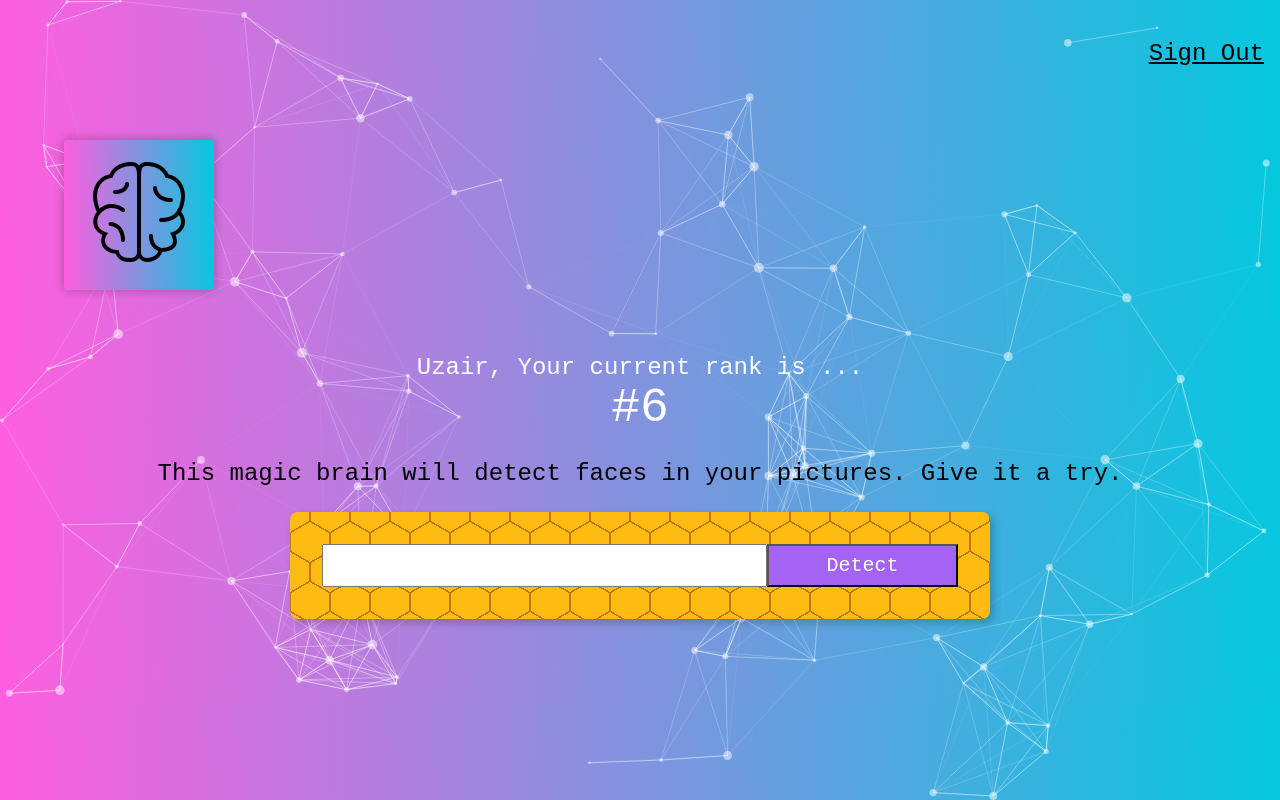
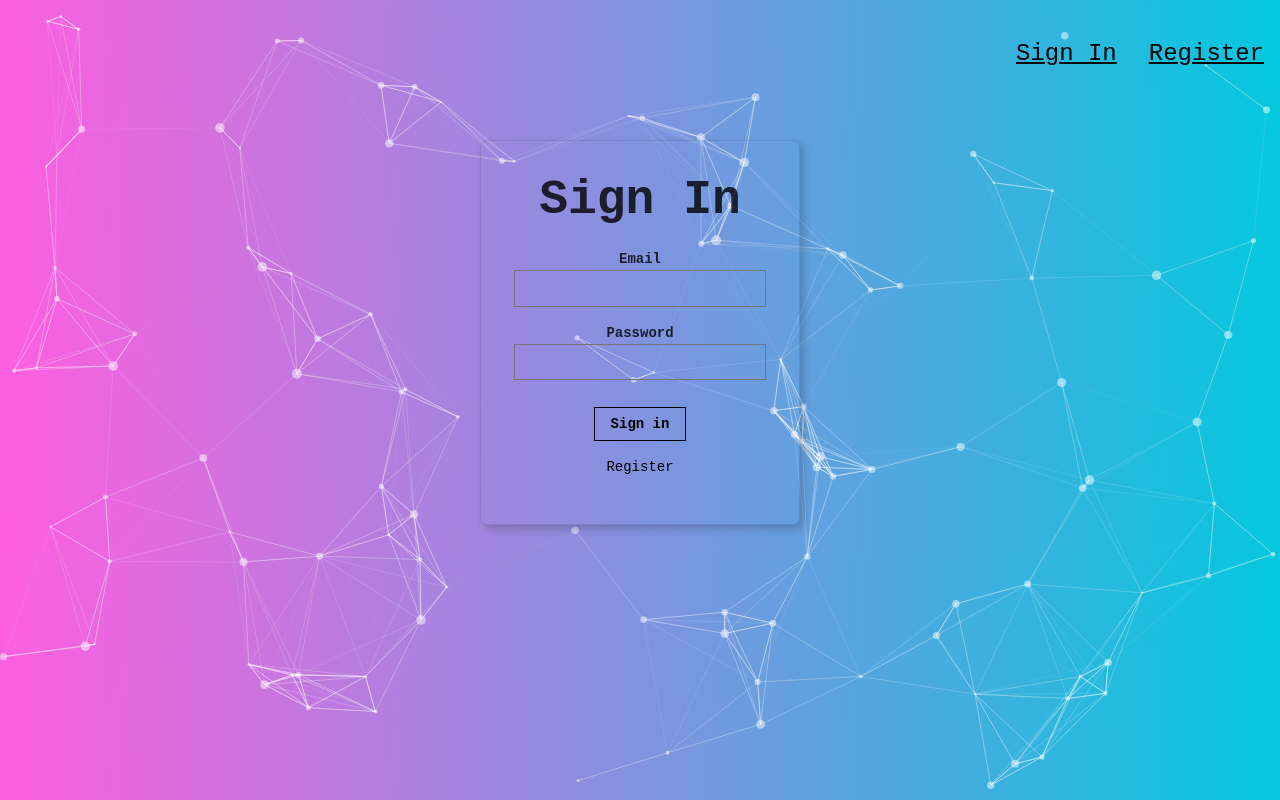
Before and after one commit to Uzairsaleemkhan/SmartBrain, a React (Create React App) app: page / in a window 1280 px wide. Built offline with nearby package versions, Linux system fonts and the light colour scheme.

Commit message:
Frontend of smart brain completed

```diff
--- a/src/App.js
+++ b/src/App.js
@@ -6,13 +6,17 @@ import ImageURLInput from "./components/ImageURLInput/ImageURLInput";
 import Rank from './components/Rank/Rank';
 import Particle from "./components/Particles/Particle";
 import ImageBody from "./components/ImageBody/ImageBody";
+import Signin from "./components/Signin/Signin";
+import Register from "./components/Register/Register";
 class App extends React.Component{
   constructor(){
     super();
     this.state={
       input:'',
       boxes:[],
-      imageURL:''
+      imageURL:'',
+      route:'signin',
+      isSignedIn:false
     }
 
   }
@@ -24,6 +28,13 @@ class App extends React.Component{
 
   onInputChange=(e)=>{
     this.setState({input:e.target.value});
+  }
+  onRouteChange=(route)=>{
+    this.setState({route:route})
+    if(route==='home') this.setState({isSignedIn:true})
+    if(route==='signin'||route==='register'){
+      this.setState({isSignedIn:false})
+    }
   }
 
 
@@ -96,13 +107,23 @@ this.setState({boxes:[]
 render(){
   return (
     <div>
-
       <Particle/>
-      <Navigation/>
+      <Navigation  isSignedIn={this.state.isSignedIn}  onRouteChange={this.onRouteChange}/>
+    {
+      this.state.route==='signin'?(
+      <Signin onRouteChange={this.onRouteChange} />
+      ):
+      this.state.route==='home'?(
+        <>
       <Logo/>
       <Rank/>
       <ImageURLInput text={this.state.input} onSubmit={this.onSubmit} onInputChange={this.onInputChange}  />
       <ImageBody imageURL={this.state.imageURL} data={this.state.boxes}  />
+        </>
+      ):this.state.route==='register'?(
+        <Register onRouteChange={this.onRouteChange} />
+      ):''
+    }
     </div>
   );
 
--- a/src/components/Navigation/Navigation.js
+++ b/src/components/Navigation/Navigation.js
@@ -1,12 +1,22 @@
 import React from "react";
 
-const Navigation =()=>{
+const Navigation =({onRouteChange,isSignedIn})=>{
 
 
     return (
+
+        isSignedIn?(
         <nav style={{display:'flex',justifyContent:'flex-end'}}>
-            <p className="f3 link dim black underline pa3 pointer">Sign Out</p>
+            <p onClick={_=>onRouteChange('signin')} className="f3 link dim black underline pa3 pointer">Sign Out</p>
         </nav>
+
+        ):(
+            <nav style={{display:'flex',justifyContent:'flex-end'}}>
+            <p onClick={_=>onRouteChange('signin')} className="f3 link dim black underline pa3 pointer">Sign In </p>
+            <p onClick={_=>onRouteChange('register')} className="f3 link dim black underline pa3 pointer">Register</p>
+        </nav>
+        )
+
     )
 }
 
--- /dev/null
+++ b/src/components/Register/Register.js
@@ -0,0 +1,64 @@
+
+import React from "react";
+
+const Register=({onRouteChange})=>{
+
+
+    return (
+      <article class="br3  ba shadow-5 b--black-10 mv4 w-100 w-50-m w-25-l mw6 center">
+        <main class="pa4 black-80">
+          <form class="measure center">
+            <fieldset id="sign_up" class="ba b--transparent ph0 mh0">
+              <legend class="f1 fw6 ph0 mh0">Register</legend>
+              <div class="mt3">
+                <label className="db fw6 lh-copy f6" htmlFor="name">
+                  Name
+                </label>
+                <input
+                  className="pa2 input-reset ba bg-transparent hover-bg-black hover-white w-100"
+                  type="text"
+                  name="name"
+                  id="name"
+                />
+              </div>
+              <div class="mt3">
+                <label className="db fw6 lh-copy f6" htmlFor="email-address">
+                  Email
+                </label>
+                <input
+                  className="pa2 input-reset ba bg-transparent hover-bg-black hover-white w-100"
+                  type="email"
+                  name="email-address"
+                  id="email-address"
+                />
+              </div>
+              <div class="mv3">
+                <label className="db fw6 lh-copy f6" htmlFor="password">
+                  Password
+                </label>
+                <input
+                  className="b pa2 input-reset ba bg-transparent hover-bg-black hover-white w-100"
+                  type="password"
+                  name="password"
+                  id="password"
+                />
+              </div>
+            </fieldset>
+            <div className="">
+              <input
+                className="b ph3 pv2 input-reset ba b--black bg-transparent grow pointer f6 dib"
+                type="submit"
+                value="Register"
+                onClick={_=>onRouteChange('home')}
+              />
+            </div>
+          </form>
+        </main>
+      </article>
+    );
+
+
+
+}
+
+export default Register;
--- /dev/null
+++ b/src/components/Signin/Signin.js
@@ -0,0 +1,55 @@
+
+import React from "react";
+
+const Signin=({onRouteChange})=>{
+
+
+    return (
+      <article class="br3  ba shadow-5 b--black-10 mv4 w-100 w-50-m w-25-l mw6 center">
+        <main class="pa4 black-80">
+          <form class="measure center">
+            <fieldset id="sign_up" class="ba b--transparent ph0 mh0">
+              <legend class="f1 fw6 ph0 mh0">Sign In</legend>
+              <div class="mt3">
+                <label className="db fw6 lh-copy f6" htmlFor="email-address">
+                  Email
+                </label>
+                <input
+                  className="pa2 input-reset ba bg-transparent hover-bg-black hover-white w-100"
+                  type="email"
+                  name="email-address"
+                  id="email-address"
+                />
+              </div>
+              <div class="mv3">
+                <label className="db fw6 lh-copy f6" htmlFor="password">
+                  Password
+                </label>
+                <input
+                  className="b pa2 input-reset ba bg-transparent hover-bg-black hover-white w-100"
+                  type="password"
+                  name="password"
+                  id="password"
+                />
+              </div>
+            </fieldset>
+            <div className="">
+              <input
+                className="b ph3 pv2 input-reset ba b--black bg-transparent grow pointer f6 dib"
+                type="submit"
+                value="Sign in"
+                onClick={_=>onRouteChange('home')}
+              />
+            </div>
+            <div className="lh-copy mt3">
+              <p onClick={_=>onRouteChange('register')} className="f6 link dim black db pointer">
+                Register
+              </p>
+            </div>
+          </form>
+        </main>
+      </article>
+    );
+}
+
+export default Signin;
```
